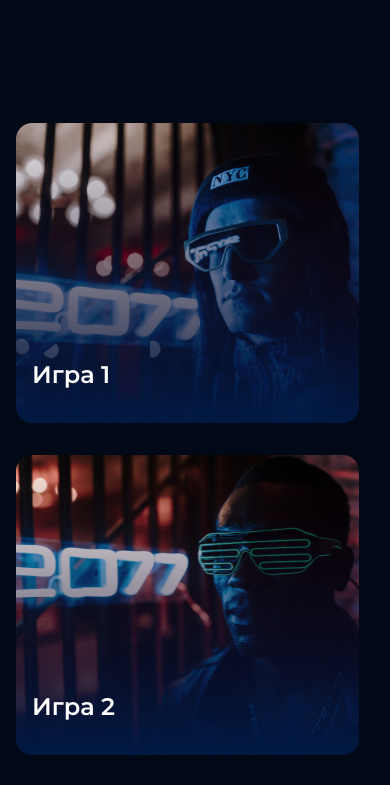
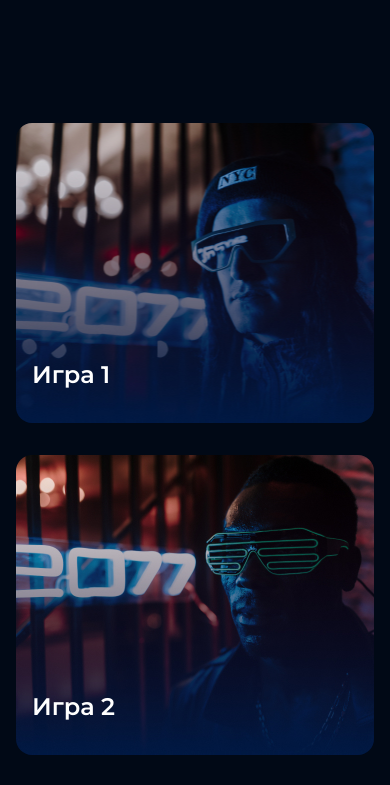
Before and after one commit to alexeirybak/HomeWork1, a plain HTML site: page index.html in a window 390 px wide. Shown: the part 740-1525 px from the top of the page. Drawn offline with Linux system fonts and the light colour scheme.

Commit message:
changed _mobile.scss and style.scss

```diff
--- a/_mobile.scss
+++ b/_mobile.scss
@@ -63,7 +63,7 @@
         height: 964px;
 
         &__game {
-            max-width: 343px;
+            width: 100%;
             height: 300px;
             transition: all .3s;
             position: relative;
--- a/style.scss
+++ b/style.scss
@@ -107,7 +107,7 @@ $color-text: #fff;
         display: flex;
         justify-content: flex-start;
         align-items: flex-end;
-        max-width: 388px;
+        width: 100%;
         max-height: 300px;
         border: none;
         transition: all .3s;
```
Also changed, not shown: style.css, 1 other file.
